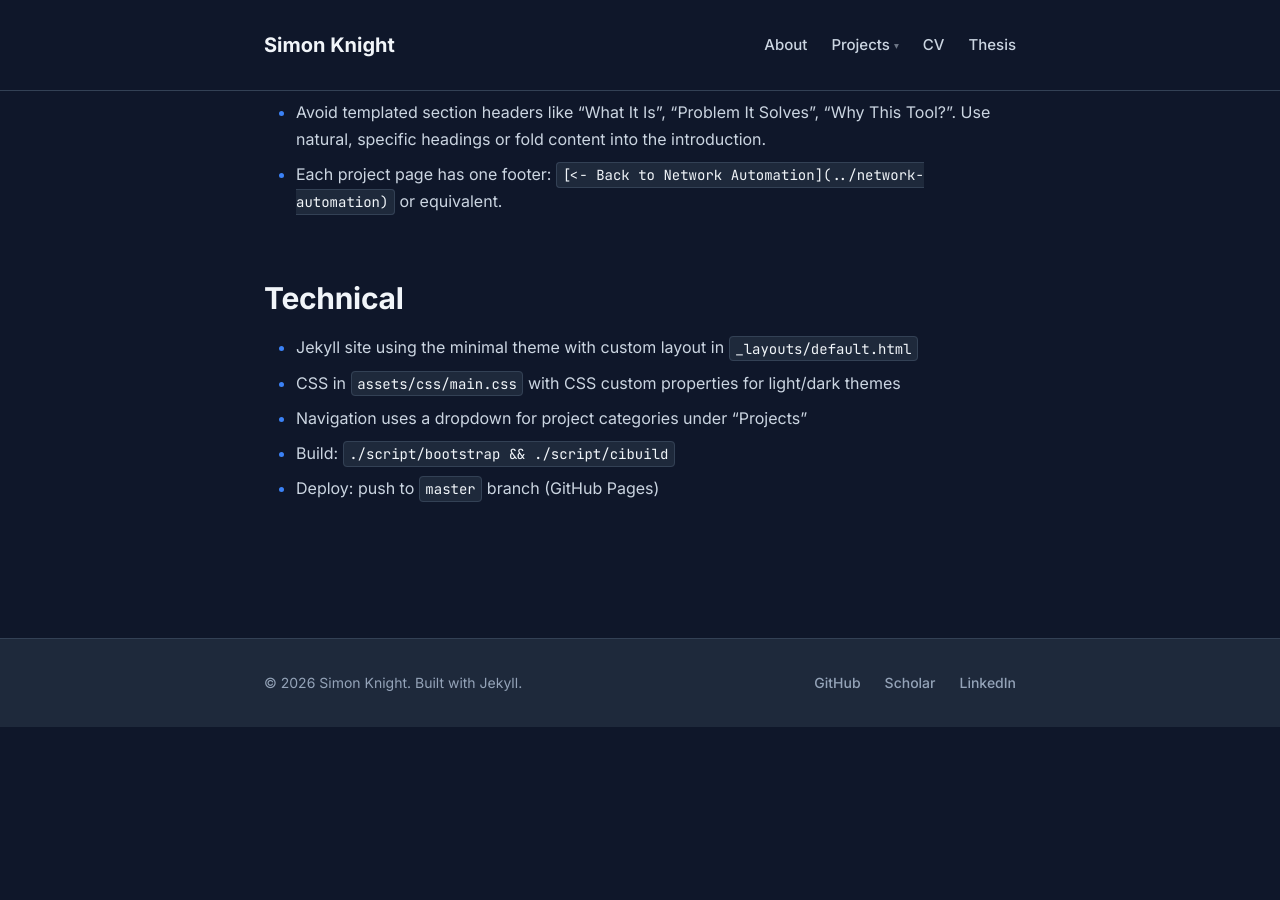
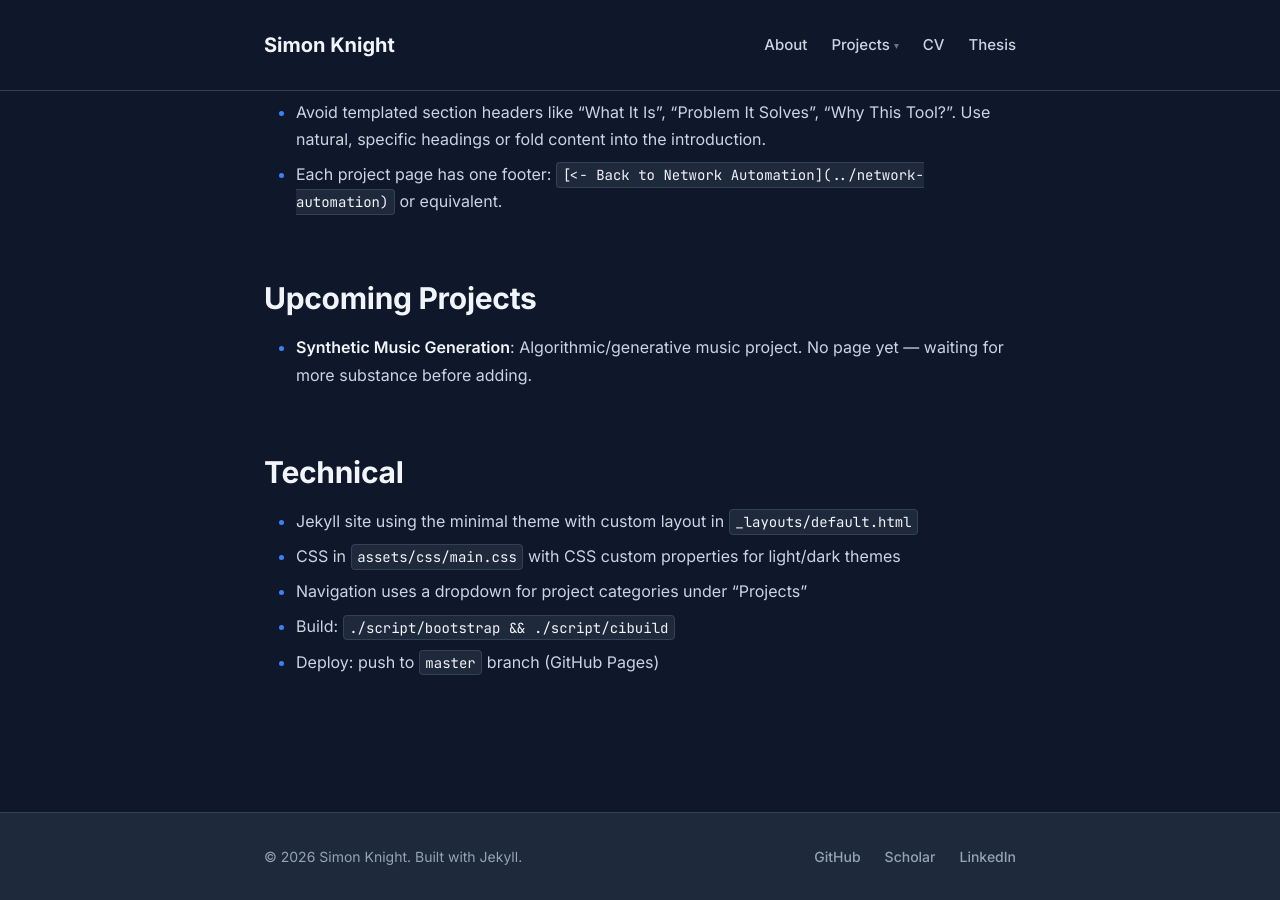
Before and after one commit to sk2/sk2.github.com, a Jekyll site: the page built from CLAUDE.md, in a window 1280 px wide and 900 px high, scrolled down 1143 px. Built offline with Jekyll 4.4.1, drawn with Linux system fonts in a browser that asks for light colours; our own code applies the rules of GitHub Pages for plain Markdown files; before the commit the page ends 1870 px from its top, so only the background shows below that.

Commit message:
Note upcoming Synthetic Music Generation project in CLAUDE.md
Co-Authored-By: Claude Opus 4.6 <noreply@anthropic.com>

```diff
--- a/CLAUDE.md
+++ b/CLAUDE.md
@@ -30,6 +30,10 @@ Keep code names only in: Python imports, CLI commands, repository URLs, file pat
 - Avoid templated section headers like "What It Is", "Problem It Solves", "Why This Tool?". Use natural, specific headings or fold content into the introduction.
 - Each project page has one footer: `[<- Back to Network Automation](../network-automation)` or equivalent.
 
+## Upcoming Projects
+
+- **Synthetic Music Generation**: Algorithmic/generative music project. No page yet — waiting for more substance before adding.
+
 ## Technical
 
 - Jekyll site using the minimal theme with custom layout in `_layouts/default.html`
```
